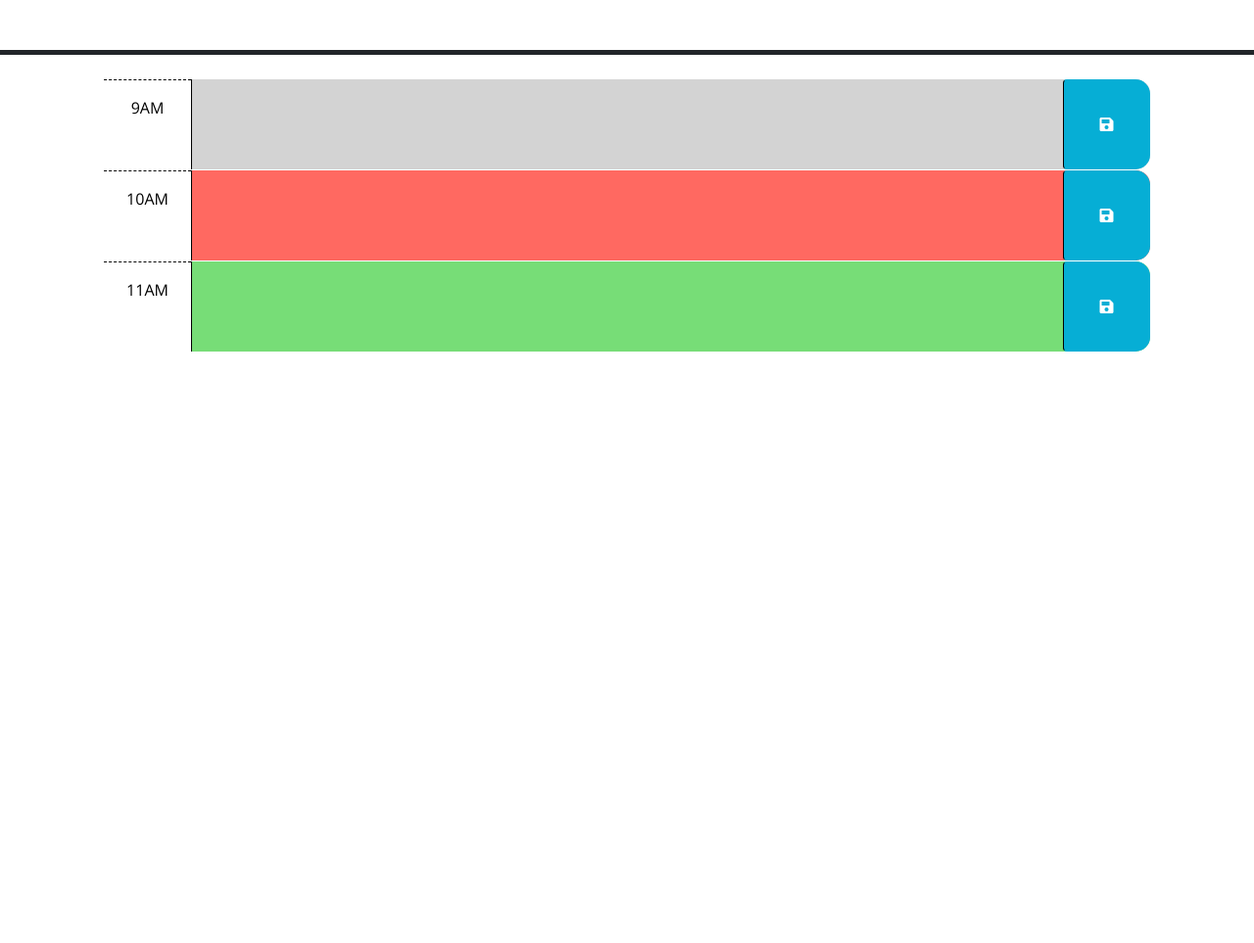
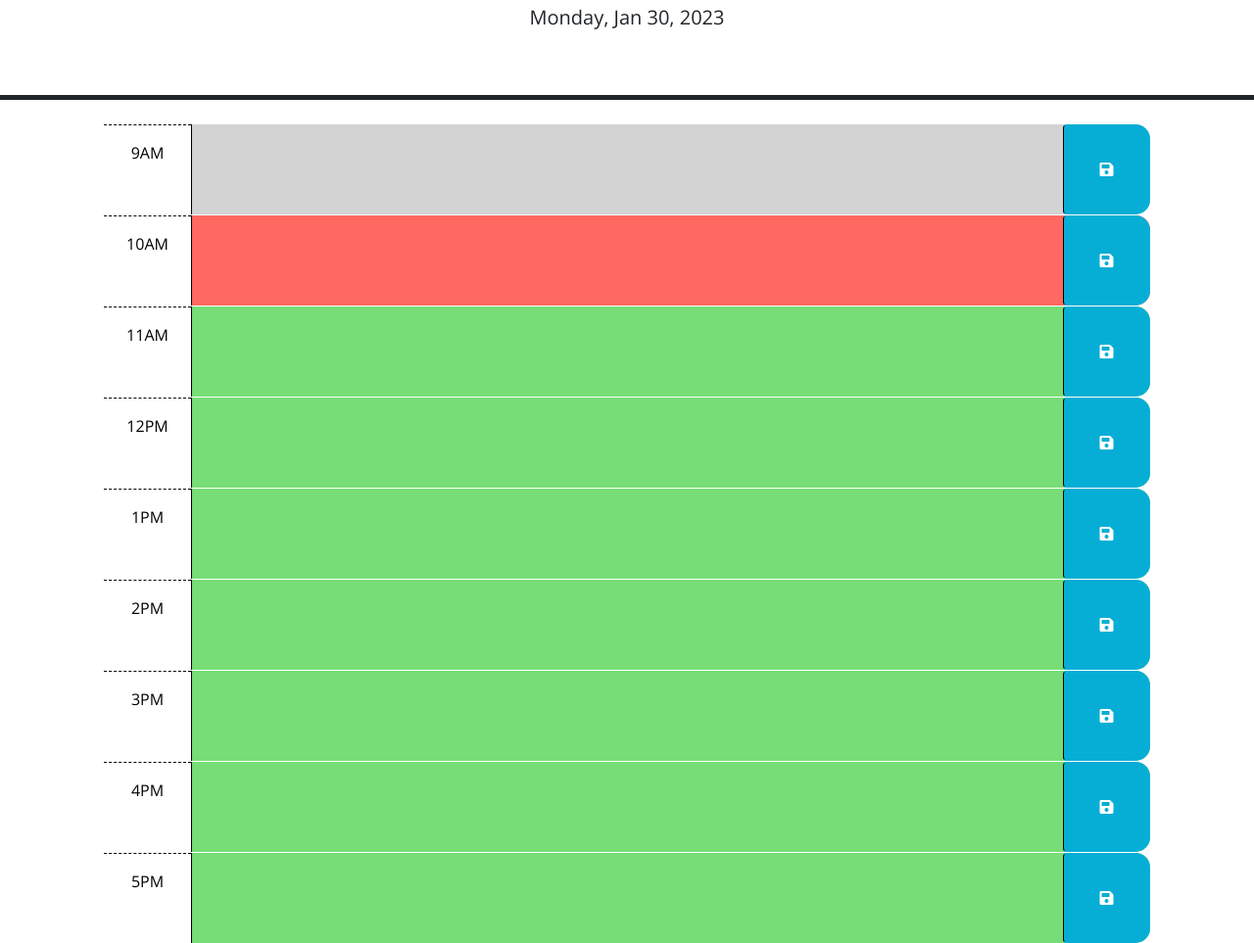
Before and after one commit to Jerbert16/calendar-powered-by-jquery-refactoring, a plain HTML site: page index.html in a window 1280 px wide. Shown: the part 176-1139 px from the top of the page at 98% size. Before the commit the page ends 800 px from the top, so only its background shows below. Drawn offline with nearby package versions, Linux system fonts and the light colour scheme; files that its build step writes are made by us from their sources.

Commit message:
Got local storage working. Built out rest of time blocks in HTML

```diff
--- a/Assets/script.js
+++ b/Assets/script.js
@@ -1,10 +1,57 @@
 // Wrap all code that interacts with the DOM in a call to jQuery to ensure that
 // the code isn't run until the browser has finished rendering all the elements
 // in the html.
+
+// User Story
+// AS AN employee with a busy schedule
+// I WANT to add important events to a daily planner
+// SO THAT I can manage my time effectively
+// Acceptance Criteria
+// GIVEN I am using a daily planner to create a schedule
+// WHEN I open the planner
+// THEN the current day is displayed at the top of the calendar
+// WHEN I scroll down
+// THEN I am presented with timeblocks for standard business hours
+// WHEN I view the timeblocks for that day
+// THEN each timeblock is color coded to indicate whether it is in the past, present, or future
+// WHEN I click into a timeblock
+// THEN I can enter an event
+// WHEN I click the save button for that timeblock
+// THEN the text for that event is saved in local storage
+// WHEN I refresh the page
+// THEN the saved events persist
+
+//Step 2: Define date display area
+//Step 3: Use dateJS to display date
+
+//Step 5: Code box to change color with time
+//Step 6: Code button to save input to local storage
+//Step 7: Implement get from Local - test
+//Step 8: Build out rest of boxes for work day (possibly for loop)
+
 $(function () {
+  //Set date to display current day of week and MM/DD/YYYY
+  const currentDay = dayjs().format("dddd, MMM D, YYYY");
+  console.log(currentDay);
+  $("#currentDay").text(currentDay);
+
+  // localStorage.setItem('events', JSON.stringify());
+
+
+  $("button").on('click', function () {
+    let timeOfDay = $(this).parent().attr("id");
+    let inputText = $(this).siblings(".description").val();
+    localStorage.setItem(timeOfDay, inputText);
+   });
+
+
+
+
   // TODO: Add a listener for click events on the save button. This code should
   // use the id in the containing time-block as a key to save the user input in
-  // local storage. HINT: What does `this` reference in the click listener
+  // local storage.
+
+  // HINT: What does `this` reference in the click listener
   // function? How can DOM traversal be used to get the "hour-x" id of the
   // time-block containing the button that was clicked? How might the id be
   // useful when saving the description in local storage?
--- a/index.html
+++ b/index.html
@@ -18,7 +18,7 @@
       href="https://fonts.googleapis.com/css?family=Open+Sans&display=swap"
       rel="stylesheet"
     />
-    <link rel="stylesheet" href="style.css" />
+    <link rel="stylesheet" href="./Assets/style.css" />
     <title>Work Day Scheduler</title>
   </head>
 
@@ -66,6 +66,54 @@
         </button>
       </div>
 
+      <div id="hour-12" class="row time-block future">
+        <div class="col-2 col-md-1 hour text-center py-3">12PM</div>
+        <textarea class="col-8 col-md-10 description" rows="3"> </textarea>
+        <button class="btn saveBtn col-2 col-md-1" aria-label="save">
+          <i class="fas fa-save" aria-hidden="true"></i>
+        </button>
+      </div>
+
+      <div id="hour-13" class="row time-block future">
+        <div class="col-2 col-md-1 hour text-center py-3">1PM</div>
+        <textarea class="col-8 col-md-10 description" rows="3"> </textarea>
+        <button class="btn saveBtn col-2 col-md-1" aria-label="save">
+          <i class="fas fa-save" aria-hidden="true"></i>
+        </button>
+      </div>
+
+      <div id="hour-14" class="row time-block future">
+        <div class="col-2 col-md-1 hour text-center py-3">2PM</div>
+        <textarea class="col-8 col-md-10 description" rows="3"> </textarea>
+        <button class="btn saveBtn col-2 col-md-1" aria-label="save">
+          <i class="fas fa-save" aria-hidden="true"></i>
+        </button>
+      </div>
+
+      <div id="hour-15" class="row time-block future">
+        <div class="col-2 col-md-1 hour text-center py-3">3PM</div>
+        <textarea class="col-8 col-md-10 description" rows="3"> </textarea>
+        <button class="btn saveBtn col-2 col-md-1" aria-label="save">
+          <i class="fas fa-save" aria-hidden="true"></i>
+        </button>
+      </div>
+
+      <div id="hour-16" class="row time-block future">
+        <div class="col-2 col-md-1 hour text-center py-3">4PM</div>
+        <textarea class="col-8 col-md-10 description" rows="3"> </textarea>
+        <button class="btn saveBtn col-2 col-md-1" aria-label="save">
+          <i class="fas fa-save" aria-hidden="true"></i>
+        </button>
+      </div>
+
+      <div id="hour-17" class="row time-block future">
+        <div class="col-2 col-md-1 hour text-center py-3">5PM</div>
+        <textarea class="col-8 col-md-10 description" rows="3"> </textarea>
+        <button class="btn saveBtn col-2 col-md-1" aria-label="save">
+          <i class="fas fa-save" aria-hidden="true"></i>
+        </button>
+      </div>
+
     <script src="https://code.jquery.com/jquery-3.4.1.min.js"></script>
     <script
       src="https://cdn.jsdelivr.net/npm/dayjs@1.11.3/dayjs.min.js"
@@ -73,6 +121,6 @@
       crossorigin="anonymous"
     ></script>
 
-    <script src="script.js"></script>
+    <script src="./Assets/script.js"></script>
   </body>
 </html>
```
